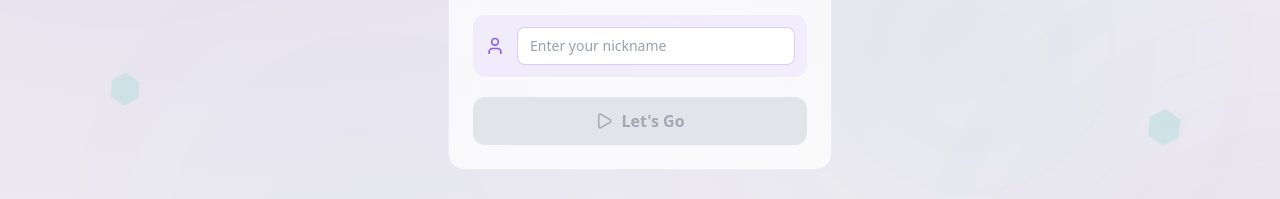
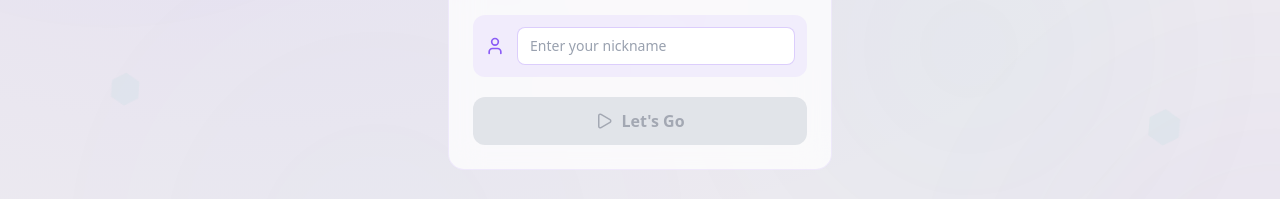
Before and after one commit to mohammedtaqi-dev/quik, a Next.js app: page / in a window 1280 px wide. Shown: the part 466-665 px from the top of the page. Built offline with nearby package versions, Linux system fonts and the light colour scheme.

Commit message:
Reduce floating hex opacity to 0.04

```diff
--- a/src/app/globals.css
+++ b/src/app/globals.css
@@ -365,7 +365,7 @@ button:focus-visible, a:focus-visible, select:focus-visible, input:focus-visible
 .floating-hex {
   position: absolute;
   pointer-events: none;
-  opacity: 0.12;
+  opacity: 0.04;
   animation: float-hex 20s ease-in-out infinite alternate;
 }
 .floating-hex:nth-child(odd) { animation-delay: -10s; }
--- a/src/app/page.tsx
+++ b/src/app/page.tsx
@@ -693,7 +693,7 @@ export default function Quik() {
         <div className="floating-hex" style={{top:"70%",right:"8%",width:40,height:40,color:"var(--accent-2)",animationDuration:"20s"} as React.CSSProperties}>
           <svg viewBox="0 0 40 40" fill="currentColor"><path d="M20 2L35 11L35 29L20 38L5 29L5 11Z"/></svg>
         </div>
-        <div className="floating-hex" style={{top:"40%",left:"50%",width:32,height:32,color:"var(--accent-1)",opacity:0.08,animationDuration:"30s"} as React.CSSProperties}>
+        <div className="floating-hex" style={{top:"40%",left:"50%",width:32,height:32,color:"var(--accent-1)",animationDuration:"30s"} as React.CSSProperties}>
           <svg viewBox="0 0 40 40" fill="currentColor"><path d="M20 2L35 11L35 29L20 38L5 29L5 11Z"/></svg>
         </div>
         <div className="flex flex-col items-center gap-8 w-full max-w-sm">
```
